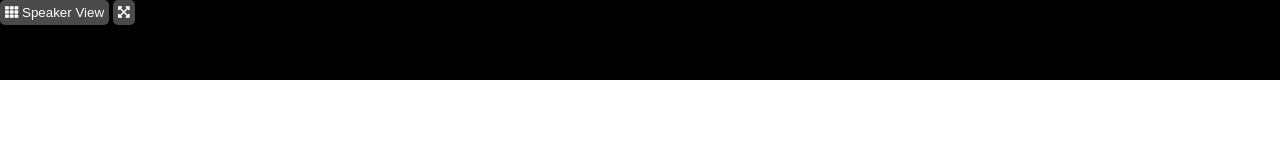
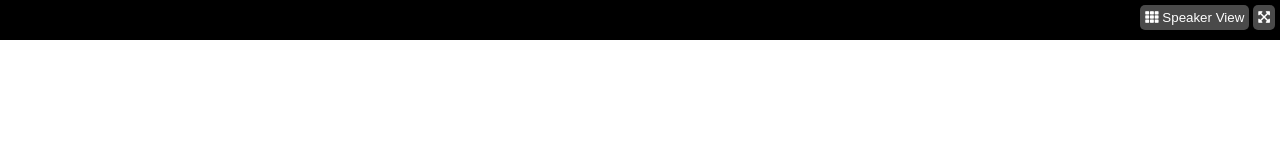
Before and after one commit to cromeo98/html-css-zoom, a plain HTML site: page index.html in a window 1280 px wide. Drawn offline with Linux system fonts and the light colour scheme.

Commit message:
end header

```diff
--- a/css/style.css
+++ b/css/style.css
@@ -7,8 +7,11 @@
 
 /* header */
 header{
-    height: 80px;
+    display: flex;
+    justify-content: flex-end;
+    height: 40px;
     background-color: black;
+    padding: 5px;
 }
 
 nav button{
```
